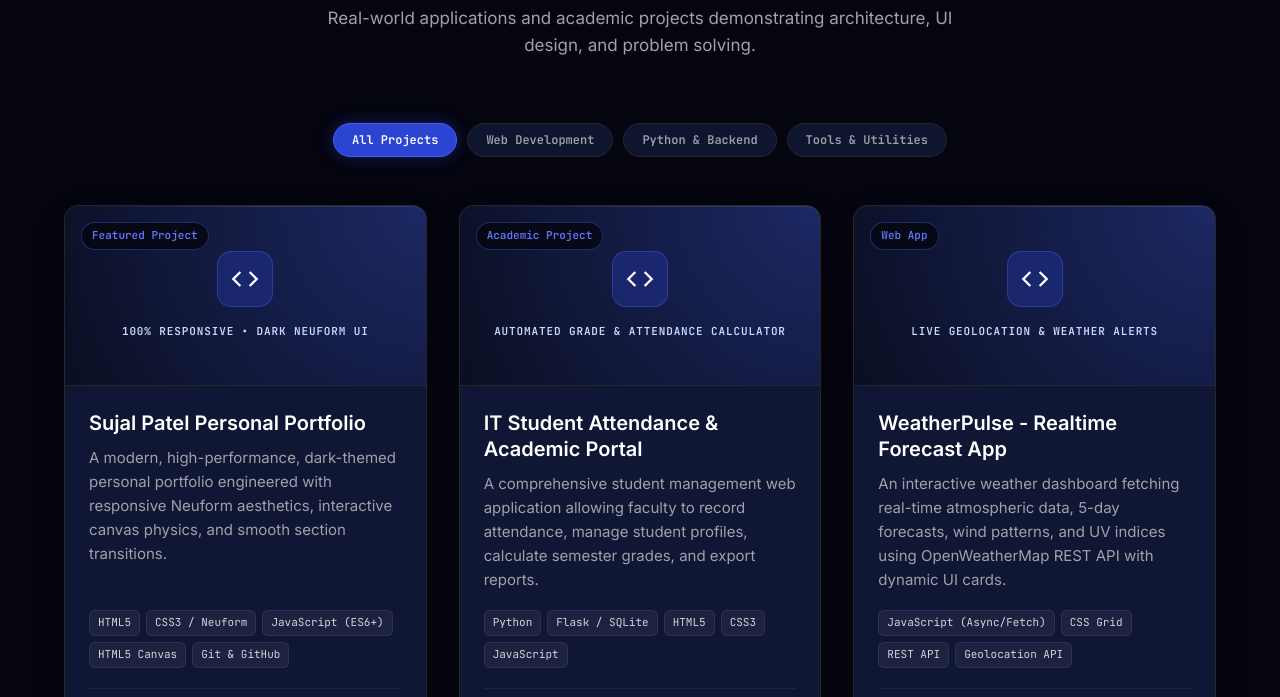
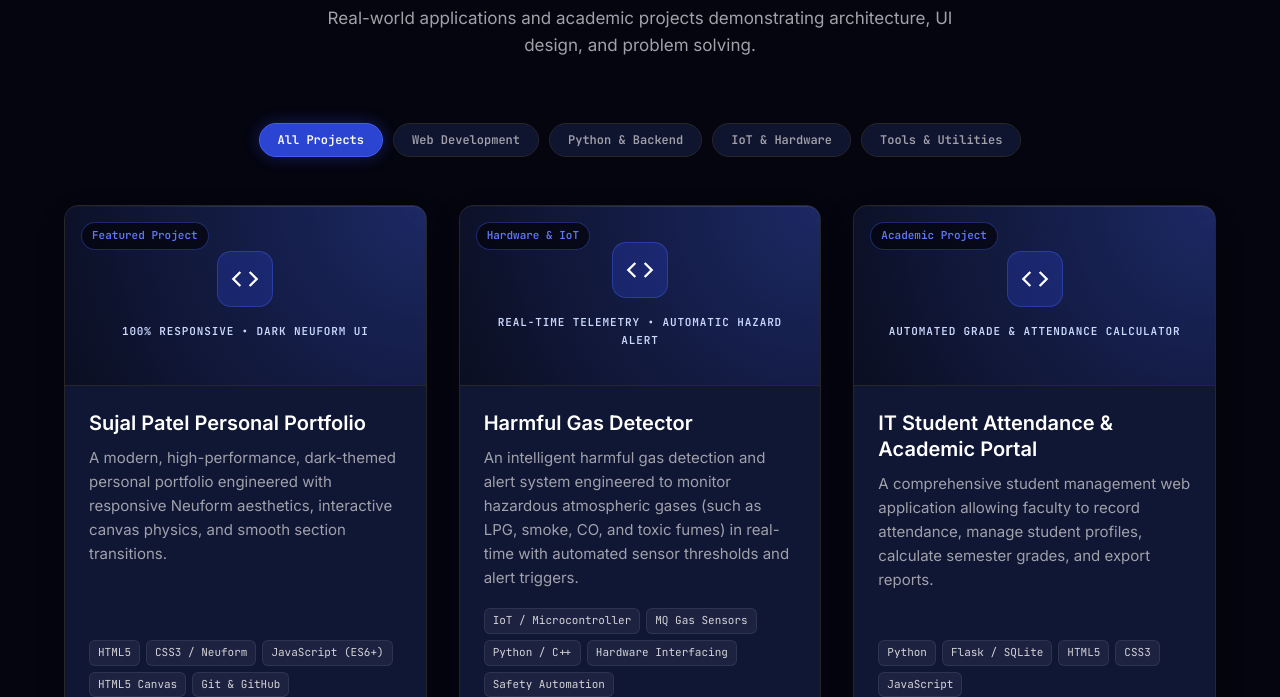
Before and after one commit to sujalpatel2728/sujalportfolio, a plain HTML site: page index.html in a window 1280 px wide. Shown: the part 2956-3653 px from the top of the page. Drawn offline with Linux system fonts and the light colour scheme.

Commit message:
feat: add Harmful Gas Detector project to projects section

```diff
--- a/index.html
+++ b/index.html
@@ -334,6 +334,7 @@
         <button class="filter-btn active" onclick="filterProjects('All', this)">All Projects</button>
         <button class="filter-btn" onclick="filterProjects('Web Development', this)">Web Development</button>
         <button class="filter-btn" onclick="filterProjects('Full Stack / Python', this)">Python & Backend</button>
+        <button class="filter-btn" onclick="filterProjects('IoT & Hardware', this)">IoT & Hardware</button>
         <button class="filter-btn" onclick="filterProjects('Tools & Utilities', this)">Tools & Utilities</button>
       </div>
 
--- a/js/data/projects.js
+++ b/js/data/projects.js
@@ -15,6 +15,19 @@ const projectsData = [
     liveUrl: "#",
     metrics: "100% Responsive • Dark Neuform UI",
     gradient: "from-[#2B44D1] to-[#435EF0]"
+  },
+  {
+    id: "harmful-gas-detector",
+    title: "Harmful Gas Detector",
+    category: "IoT & Hardware",
+    featured: true,
+    badge: "Hardware & IoT",
+    shortDescription: "An intelligent harmful gas detection and alert system engineered to monitor hazardous atmospheric gases (such as LPG, smoke, CO, and toxic fumes) in real-time with automated sensor thresholds and alert triggers.",
+    technologies: ["IoT / Microcontroller", "MQ Gas Sensors", "Python / C++", "Hardware Interfacing", "Safety Automation"],
+    githubUrl: "https://github.com/cyberidfc9/HARMFUL-GAS-DETECTER",
+    liveUrl: "https://github.com/cyberidfc9/HARMFUL-GAS-DETECTER",
+    metrics: "Real-time Telemetry • Automatic Hazard Alert",
+    gradient: "from-[#10B981] to-[#3B82F6]"
   },
   {
     id: "student-portal",
```
